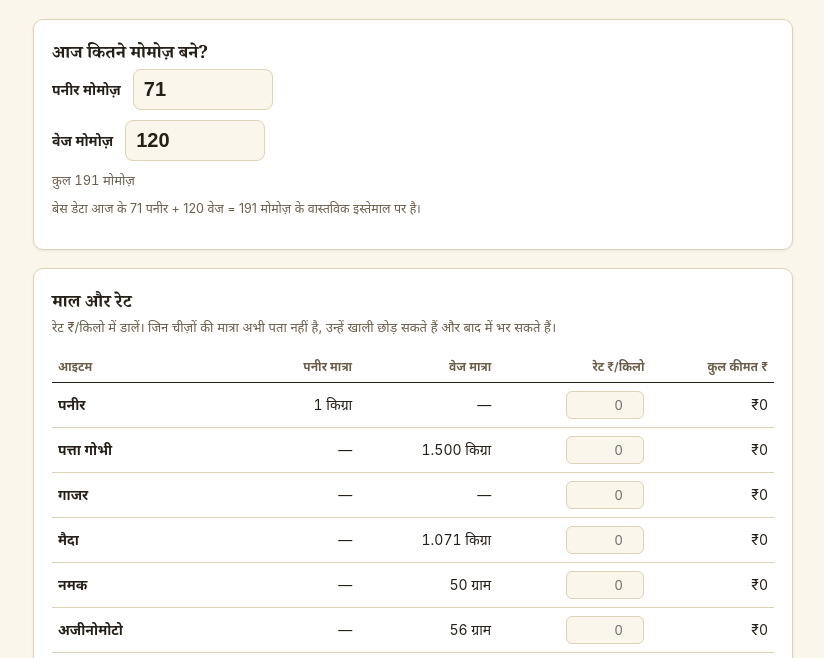
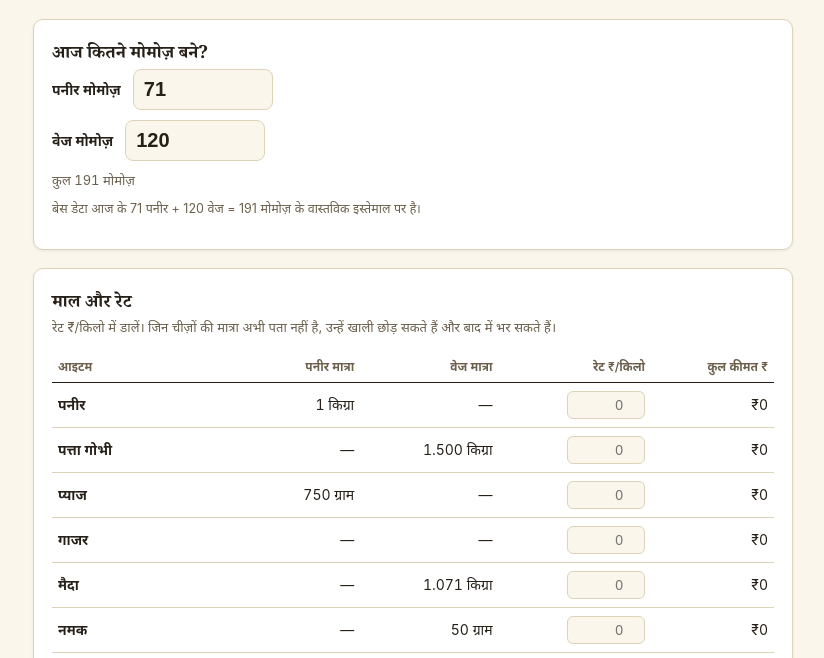
Before and after one commit to bevykeshav/Rashan-sabji, a plain HTML site: page index.html in a window 1280 px wide. Shown: the part 132-790 px from the top of the page, without its empty margins (227-1051 px from the left). Drawn offline with Linux system fonts and the light colour scheme.

Commit message:
Add files via upload

```diff
--- a/index.html
+++ b/index.html
@@ -255,7 +255,8 @@
     // =========================
     // ACTUAL DATA: 120 VEG MOMOS
     // =========================
-    { key:"gobhi",       name:"पत्ता गोभी",            paneerGrams:0, vegGrams:1500 },
+    { key:"gobhi",       name:"पत्ता गोभी",            paneerGrams:0,    vegGrams:1500 },
+    { key:"piyaj",       name:"प्याज",                  paneerGrams:750,  vegGrams:0 },
     { key:"gajar",       name:"गाजर",                  paneerGrams:0, vegGrams:0 },
     { key:"maida",       name:"मैदा",                  paneerGrams:0, vegGrams:1071 },
     { key:"namak",       name:"नमक",                   paneerGrams:0, vegGrams:50 },
```
